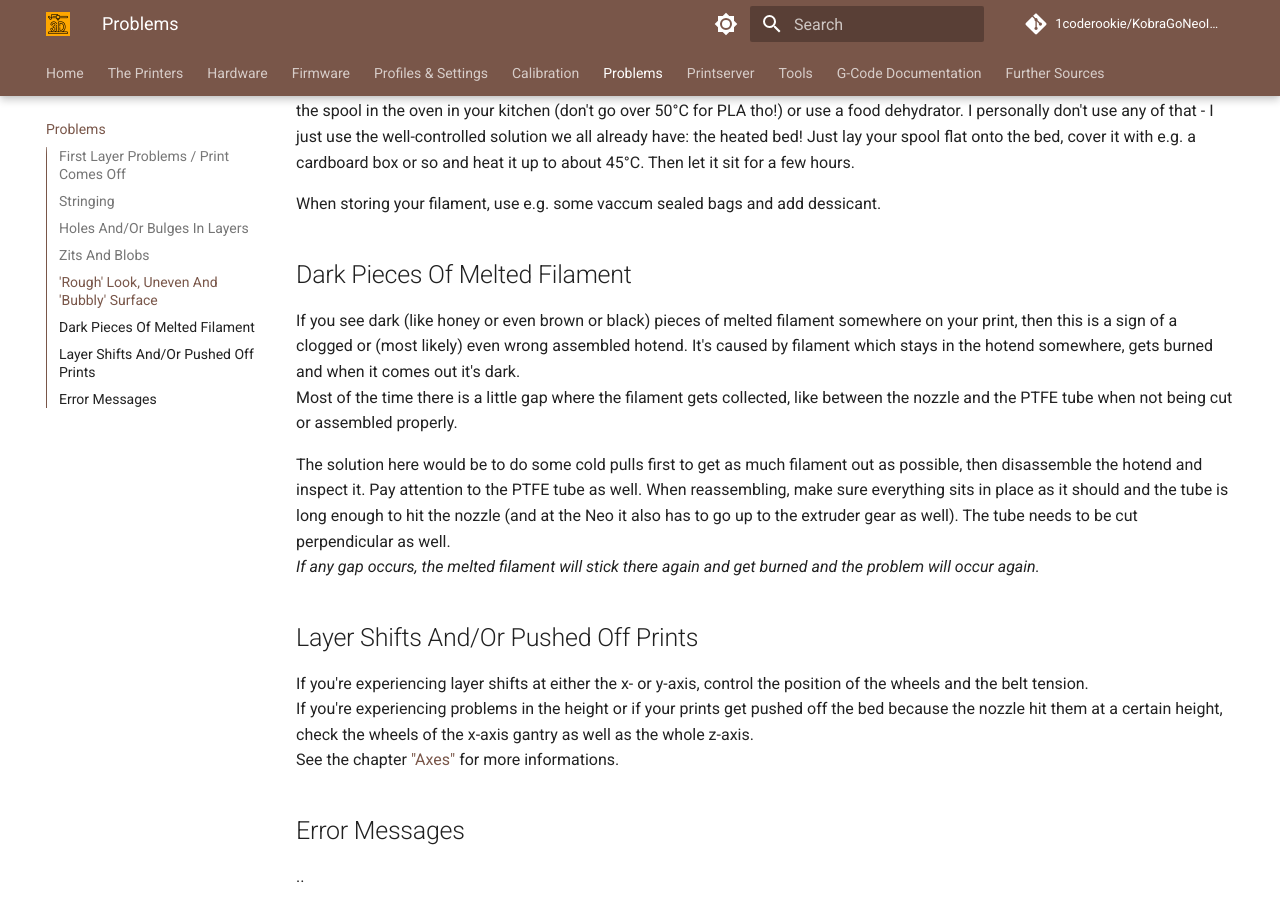
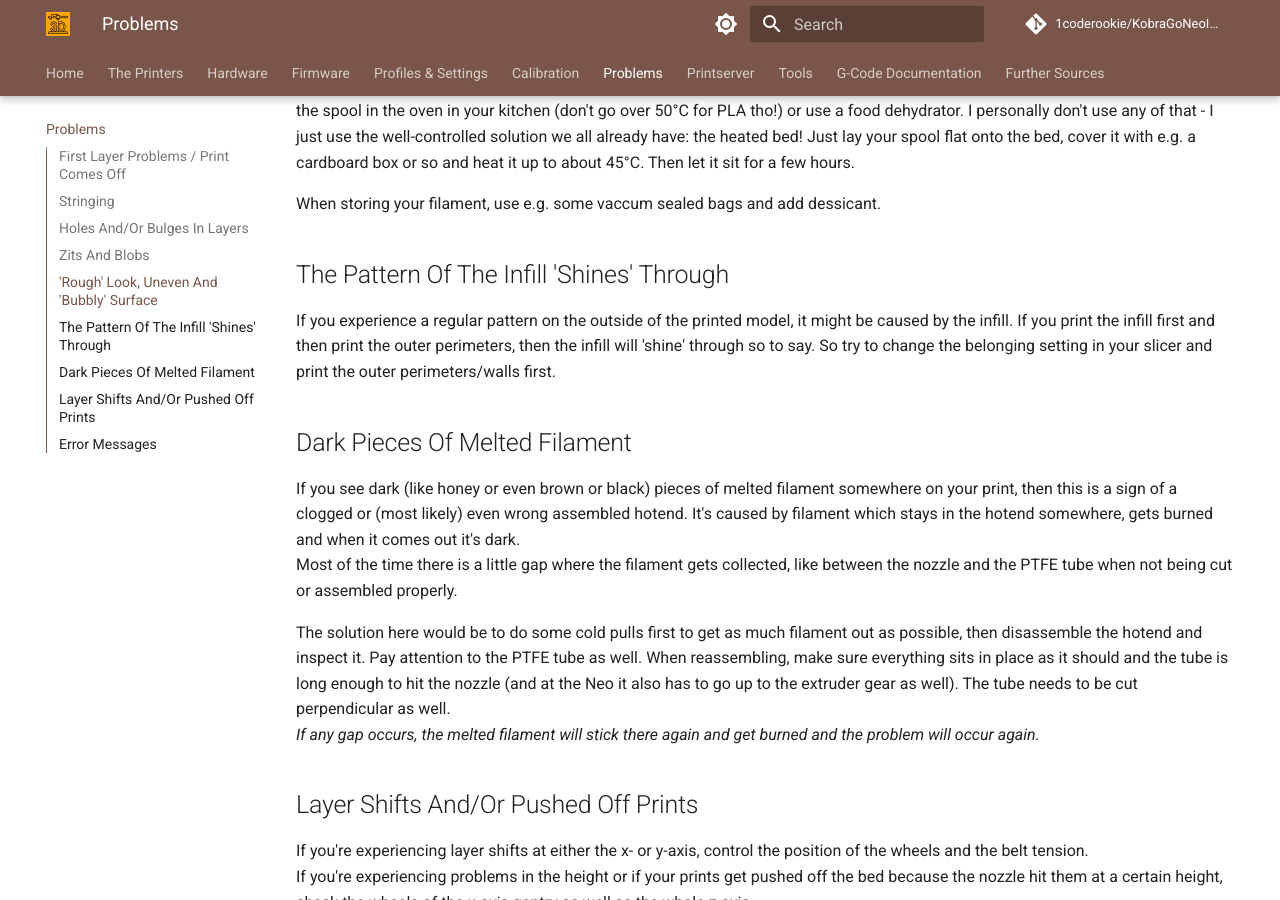
Before and after one commit to 1coderookie/KobraGoNeoInsights, an MkDocs documentation site: the page built from docs/problems.md, in a window 1280 px wide and 900 px high, scrolled down 3374 px. Built offline with MkDocs 1.6.1 and Material for MkDocs 9.7.7, drawn with Linux system fonts in a browser that asks for light colours; comment, search, counter and statistics services are not loaded.

Commit message:
Update problems.md

```diff
--- a/docs/problems.md
+++ b/docs/problems.md
@@ -70,6 +70,9 @@ The solution for this would be to dry your filament. You can either get yourself
 
 When storing your filament, use e.g. some vaccum sealed bags and add dessicant.
 
+## The Pattern Of The Infill 'Shines' Through
+If you experience a regular pattern on the outside of the printed model, it might be caused by the infill. If you print the infill first and then print the outer perimeters, then the infill will 'shine' through so to say. So try to change the belonging setting in your slicer and print the outer perimeters/walls first.
+
 ## Dark Pieces Of Melted Filament
 If you see dark (like honey or even brown or black) pieces of melted filament somewhere on your print, then this is a sign of a clogged or (most likely) even wrong assembled hotend. It's caused by filament which stays in the hotend somewhere, gets burned and when it comes out it's dark.
 Most of the time there is a little gap where the filament gets collected, like between the nozzle and the PTFE tube when not being cut or assembled properly.
```
